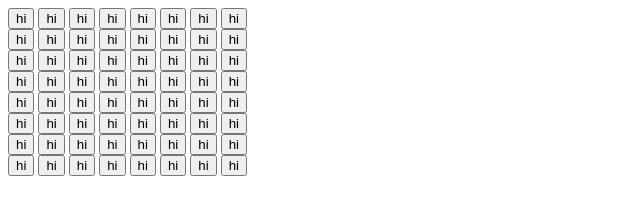
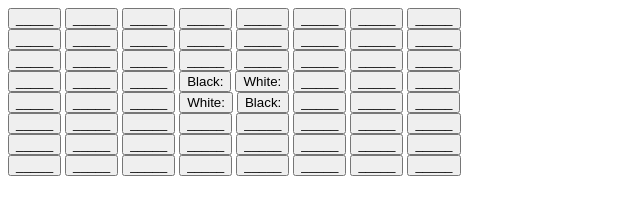
Before and after one commit to sbrockmeyer/othello-, a plain HTML site: page index.html in a window 1280 px wide. Shown: the whole page, without its empty margins (0-640 px from the left). Drawn offline with Linux system fonts and the light colour scheme.

Commit message:
Funky stuff

```diff
--- a/index.html
+++ b/index.html
@@ -11,84 +11,84 @@
 <body>
     <div class="container">
         <div>
-            <button>hi</button>
-            <button>hi</button>
-            <button>hi</button>
-            <button>hi</button>
-            <button>hi</button>
-            <button>hi</button>
-            <button>hi</button>
-            <button>hi</button>
+            <button>_____</button>
+            <button>_____</button>
+            <button>_____</button>
+            <button>_____</button>
+            <button>_____</button>
+            <button>_____</button>
+            <button>_____</button>
+            <button>_____</button>
         </div>
         <div>
-            <button>hi</button>
-            <button>hi</button>
-            <button>hi</button>
-            <button>hi</button>
-            <button>hi</button>
-            <button>hi</button>
-            <button>hi</button>
-            <button>hi</button>
+            <button>_____</button>
+            <button>_____</button>
+            <button>_____</button>
+            <button>_____</button>
+            <button>_____</button>
+            <button>_____</button>
+            <button>_____</button>
+            <button>_____</button>
         </div>
         <div>
-            <button>hi</button>
-            <button>hi</button>
-            <button>hi</button>
-            <button>hi</button>
-            <button>hi</button>
-            <button>hi</button>
-            <button>hi</button>
-            <button>hi</button>
+            <button>_____</button>
+            <button>_____</button>
+            <button>_____</button>
+            <button>_____</button>
+            <button>_____</button>
+            <button>_____</button>
+            <button>_____</button>
+            <button>_____</button>
         </div>
         <div>
-            <button>hi</button>
-            <button>hi</button>
-            <button>hi</button>
-            <button>hi</button>
-            <button>hi</button>
-            <button>hi</button>
-            <button>hi</button>
-            <button>hi</button>
+            <button>_____</button>
+            <button>_____</button>
+            <button>_____</button>
+            <button>Black:</button>
+            <button>White:</button>
+            <button>_____</button>
+            <button>_____</button>
+            <button>_____</button>
         </div>
         <div>
-            <button>hi</button>
-            <button>hi</button>
-            <button>hi</button>
-            <button>hi</button>
-            <button>hi</button>
-            <button>hi</button>
-            <button>hi</button>
-            <button>hi</button>
+            <button>_____</button>
+            <button>_____</button>
+            <button>_____</button>
+            <button>White:</button>
+            <button>Black:</button>
+            <button>_____</button>
+            <button>_____</button>
+            <button>_____</button>
         </div>
         <div>
-            <button>hi</button>
-            <button>hi</button>
-            <button>hi</button>
-            <button>hi</button>
-            <button>hi</button>
-            <button>hi</button>
-            <button>hi</button>
-            <button>hi</button>
+            <button>_____</button>
+            <button>_____</button>
+            <button>_____</button>
+            <button>_____</button>
+            <button>_____</button>
+            <button>_____</button>
+            <button>_____</button>
+            <button>_____</button>
         </div>
         <div>
-            <button>hi</button>
-            <button>hi</button>
-            <button>hi</button>
-            <button>hi</button>
-            <button>hi</button>
-            <button>hi</button>
-            <button>hi</button>
-            <button>hi</button>
+            <button>_____</button>
+            <button>_____</button>
+            <button>_____</button>
+            <button>_____</button>
+            <button>_____</button>
+            <button>_____</button>
+            <button>_____</button>
+            <button>_____</button>
         </div>
         <div>
-            <button>hi</button>
-            <button>hi</button>
-            <button>hi</button>
-            <button>hi</button>
-            <button>hi</button>
-            <button>hi</button>
-            <button>hi</button>
-            <button>hi</button>
+            <button>_____</button>
+            <button>_____</button>
+            <button>_____</button>
+            <button>_____</button>
+            <button>_____</button>
+            <button>_____</button>
+            <button>_____</button>
+            <button>_____</button>
         </div>
     </div>
 </body>
```
